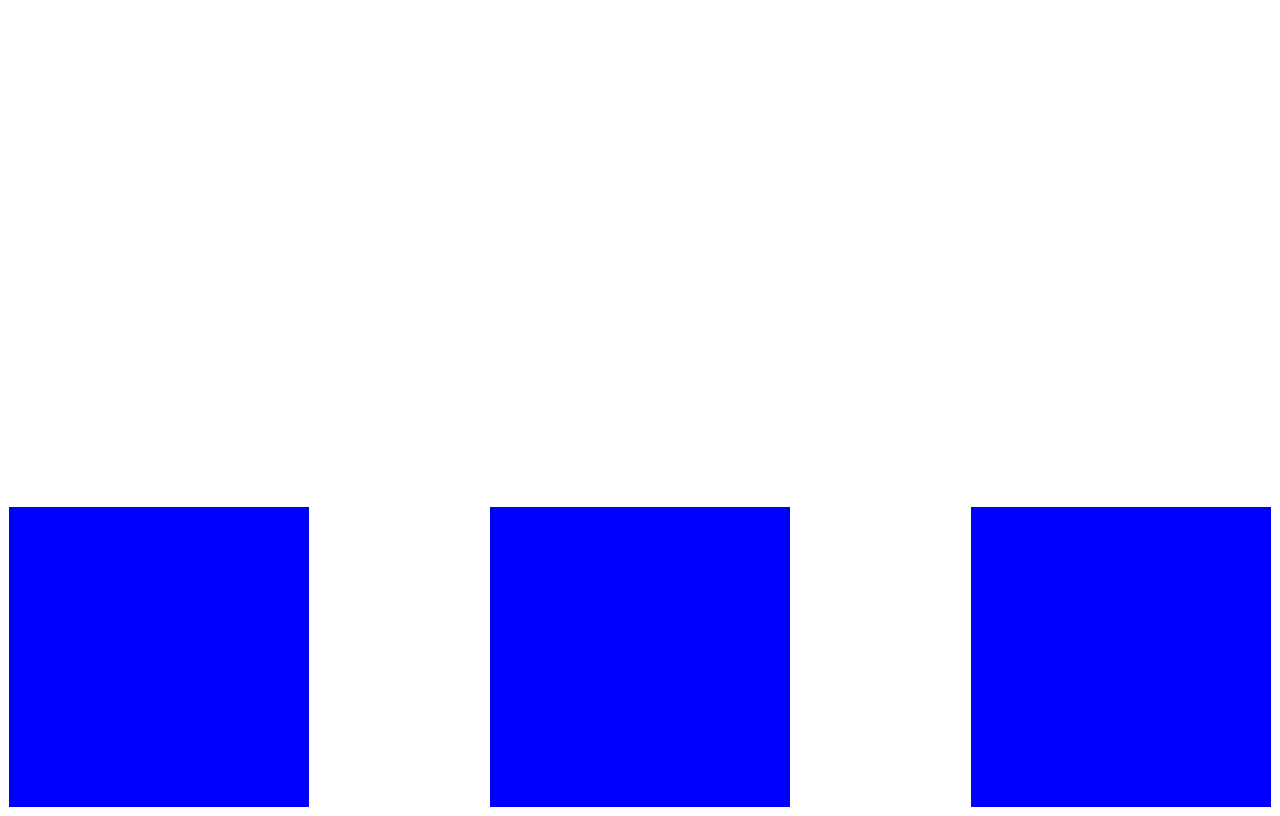
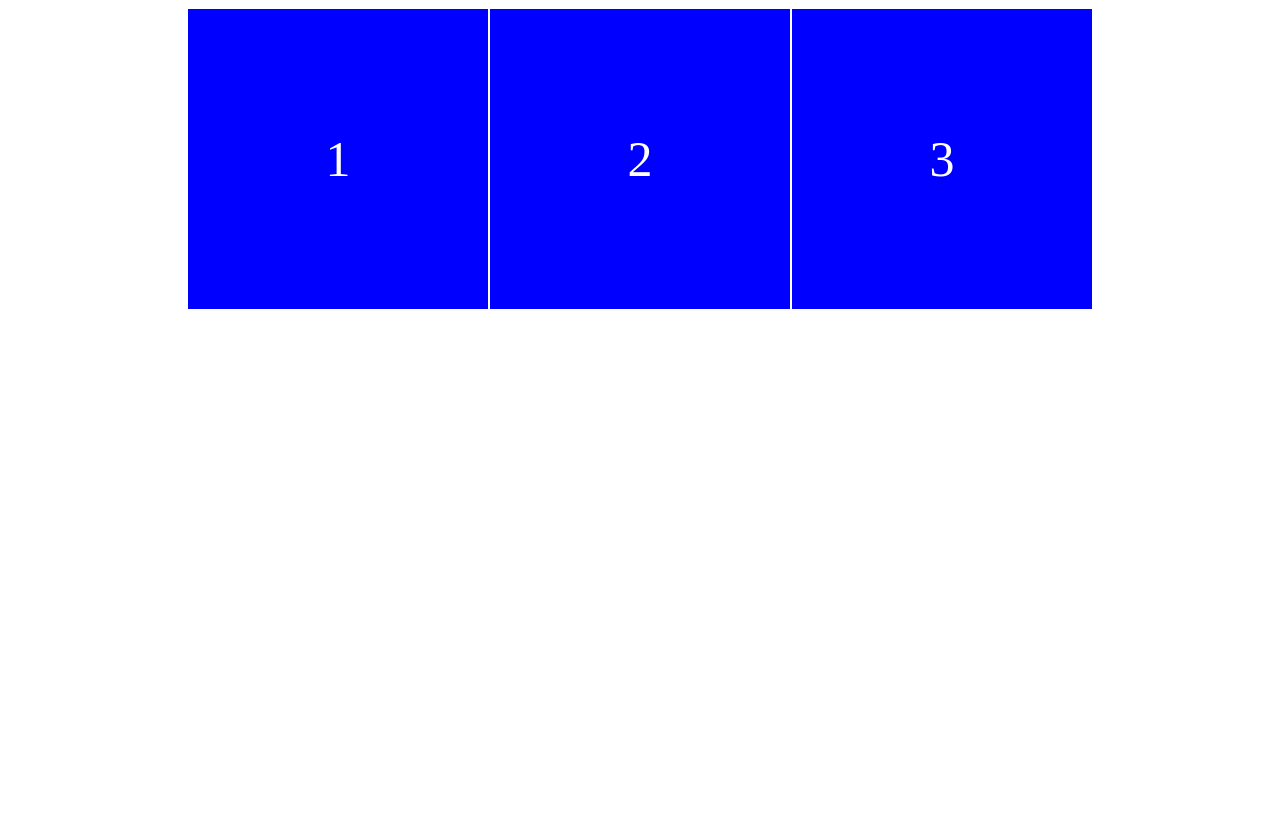
Before and after one commit to chicrock/css-practice, a plain HTML site: page flexbox.html in a window 1280 px wide. Drawn offline with Linux system fonts and the light colour scheme.

Commit message:
1-3 Flex Wrap, Direction

```diff
--- a/flexbox.html
+++ b/flexbox.html
@@ -8,9 +8,9 @@
     <style>
       .father {
         display: flex;
-        flex-direction: row;
-        justify-content: space-between; /* main-axis direction: row => horizontal */
-        align-items: flex-end; /* cross-axis direction: column => horizontal */
+        flex-wrap: wrap;
+        justify-content: center; /* main-axis direction: row => horizontal */
+        align-items: flex-start; /* cross-axis direction: column => horizontal */
         height: 100vh;
       }
       .box {
@@ -18,14 +18,19 @@
         height: 300px;
         background-color: blue;
         border: 1px solid white;
+        display: flex;
+        justify-content: center;
+        align-items: center;
+        color: white;
+        font-size: 50px;
       }
     </style>
   </head>
   <body>
     <div class="father">
-      <div class="box"></div>
-      <div class="box"></div>
-      <div class="box"></div>
+      <div class="box">1</div>
+      <div class="box">2</div>
+      <div class="box">3</div>
     </div>
   </body>
 </html>
```
Also changed, not shown: README.md.
